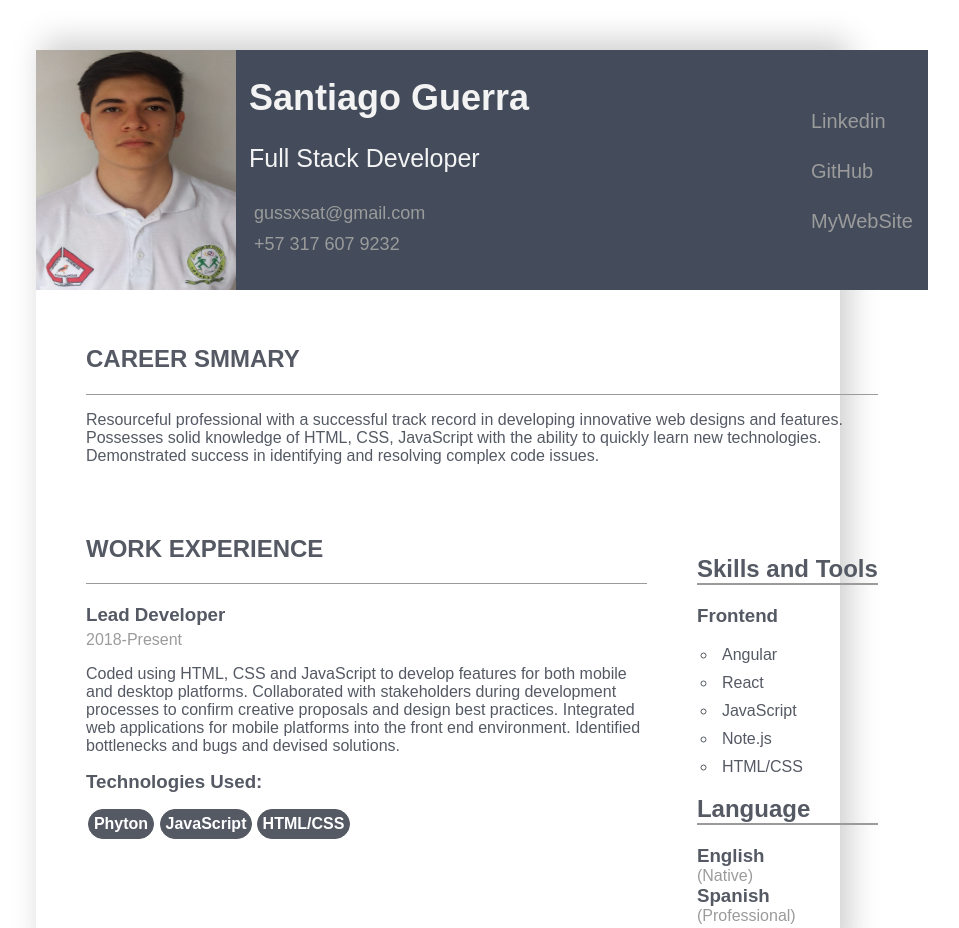
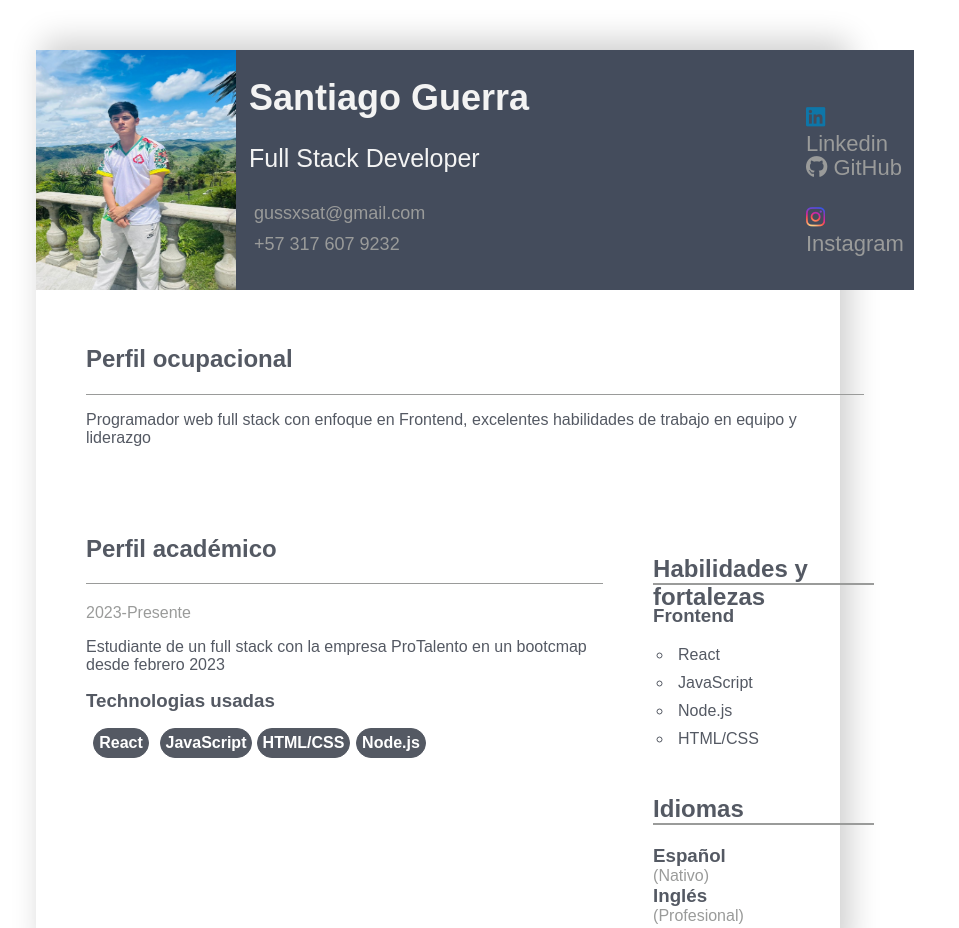
Before and after one commit to Jesusito213/HojaDeVida, a plain HTML site: page index.html in a window 1280 px wide. Shown: the top 928 px of the page, without its empty margins (202-1161 px from the left). Drawn offline with Linux system fonts and the light colour scheme.

Commit message:
organicé la hoja completa en español

```diff
--- a/Styles.css
+++ b/Styles.css
@@ -42,7 +42,7 @@ header p {
 }
 
 .nombre a:hover {
-	text-decoration: underline;
+	text-decoration: none;
 	color: #f3f3f3;
 }
 
@@ -59,12 +59,12 @@ header p {
 .otros-contactos a {
 	color: #9a9b9a;
 	text-decoration: none;
-	font-size: 20px;
-	padding: 15px;
+	font-size: 22px;
+	padding: 10px;
 }
 
 .otros-contactos a:hover {
-	text-decoration: underline;
+	text-decoration: none;
 	color: #f3f3f3;
 }
 
@@ -105,7 +105,7 @@ span {
 
 section ul {
 	display: grid;
-	grid-template-columns: 70px 100px 95px;
+	grid-template-columns: 70px 100px 95px 80px;
 	padding: 0;
 	place-items: center;
 	list-style: none;
@@ -121,7 +121,7 @@ section li {
 }
 
 aside {
-	margin: 55px 50px 35px 0;
+	margin: 55px 40px 35px 0;
 	grid-area: aside;
 	display: grid;
 	grid-template-rows: 70px 20px 150px 70px ;
--- a/index.html
+++ b/index.html
@@ -7,14 +7,15 @@
   <meta name="viewport" content="width=device-width, initial-scale=1.0">
   <link rel="stylesheet" href="/Styles.css">
   <link rel="stylesheet" href="https://fontawesome.com/icons">
+  <script src="https://kit.fontawesome.com/985e16d6bc.js" crossorigin="anonymous"></script>
   <title>Hoja de vida</title>
-  <script src="https://kit.fontawesome.com/985e16d6bc.js" crossorigin="anonymous"></script>
+
 </head>
 
 <body>
   <div id="grid-container">
     <header>
-      <img src="/fotos/7b8fa872-9892-4b4e-96b1-9bccdafbdb08.jpg" alt="Foto de Santiago Guerra" width="200px">
+      <img src="/fotos/hojafiti.jpeg" alt="Foto de Santiago Guerra" width="200px">
       <div class="nombre">
         <h1>Santiago Guerra</h1>
         <p>Full Stack Developer</p>
@@ -24,52 +25,53 @@
         </div>
       </div>
       <div class="otros-contactos">
-        <a href="https://www.linkedin.com/in/santiago-guerra-b0376a268/" target="_blank">Linkedin</a>
-        <a href="https://github.com/Jesusito213" target="_blank">GitHub</a>
-        <a href="" target="_blank">MyWebSite</a>
+        <a href="https://www.linkedin.com/in/santiago-guerra-b0376a268/" target="_blank">
+          <i class="fa-brands fa-linkedin" style="color: #0e76a8"></i> Linkedin</a>
+        <a href="https://github.com/Jesusito213" target="_blank">
+          <i class="fa-brands fa-github"></i> GitHub</a>
+        <a href="https://www.instagram.com/_jesusito213/" target="_blank">
+          <i class="fa-brands fa-instagram" style="background: radial-gradient(
+          circle at 30% 107%, #fdf497 0%, #fdf497 5%, #fd5949 45%, #d6249f 60%, #285AEB 90%);
+          -webkit-background-clip: text; background-clip: text;
+          -webkit-text-fill-color: transparent;"></i> Instagram</a>
       </div>
     </header>
 
     <main>
-      <h2>CAREER SMMARY</h2>
-      <p>Resourceful professional with a successful track record in developing innovative web designs and features.
-        Possesses solid knowledge of HTML, CSS, JavaScript with the ability to quickly learn new technologies.
-        Demonstrated success in identifying and resolving complex code issues. </p>
+      <h2>Perfil ocupacional</h2>
+      <p>Programador web full stack con enfoque en Frontend, excelentes habilidades de trabajo
+        en equipo y liderazgo</p>
     </main>
 
     <section>
       <div class="work-experience">
-        <h2>WORK EXPERIENCE</h2>
-        <h3>Lead Developer</h3>
-        <span>2018-Present</span>
-        <p>Coded using HTML, CSS and JavaScript to develop features for both mobile and desktop platforms. Collaborated
-          with stakeholders during development processes to confirm creative proposals and design best practices.
-          Integrated web applications for mobile platforms into the front end environment. Identified bottlenecks and
-          bugs and devised solutions.</p>
-        <h3>Technologies Used:</h3>
+        <h2>Perfil académico</h2>
+        <span>2023-Presente</span>
+        <p>Estudiante de un full stack con la empresa ProTalento en un bootcmap desde febrero 2023 </p>
+        <h3>Technologias usadas</h3>
         <ul>
-          <li>Phyton</li>
+          <li>React</li>
           <li>JavaScript</li>
           <li>HTML/CSS</li>
+          <li>Node.js</li>
         </ul>
       </div>
 
     </section>
 
     <aside>
-        <h2>Skills and Tools</h2>
+      <h2>Habilidades y fortalezas</h2>
       <h3>Frontend</h3>
       <ul>
-          <li>Angular</li>
         <li>React</li>
         <li>JavaScript</li>
-          <li>Note.js</li>
+        <li>Node.js</li>
         <li>HTML/CSS</li>
       </ul>
 
-        <h2>Language</h2>
-        <h3>English</h3><span>(Native)</span>
-        <h3>Spanish</h3><span>(Professional)</span>
+      <h2>Idiomas</h2>
+      <h3>Español</h3><span>(Nativo)</span>
+      <h3>Inglés</h3><span>(Profesional)</span>
   </div>
   </aside>
   </div>
```
Also changed, not shown: fotos/7b8fa872-9892-4b4e-96b1-9bccdafbdb08.jpg (deleted), fotos/hojafiti.jpeg (added). Lines whose indentation alone changed are shown as unchanged.
